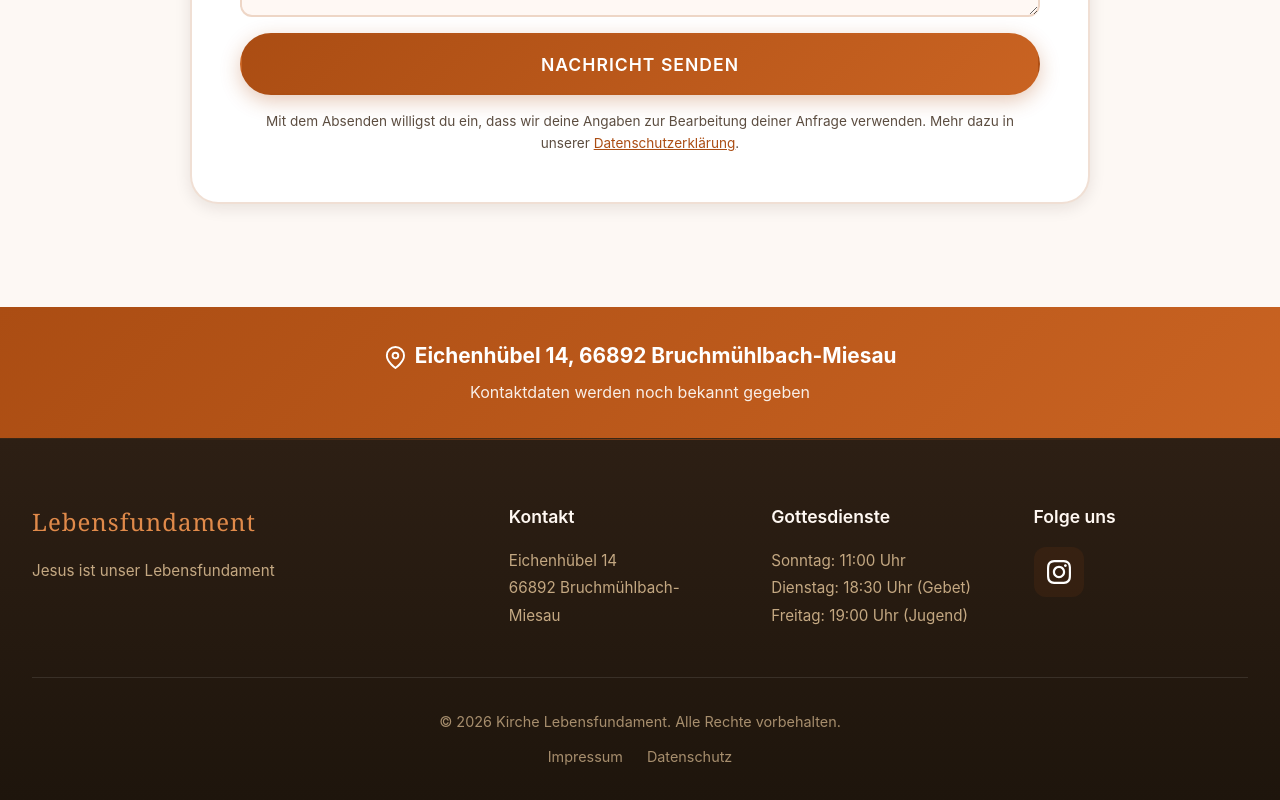
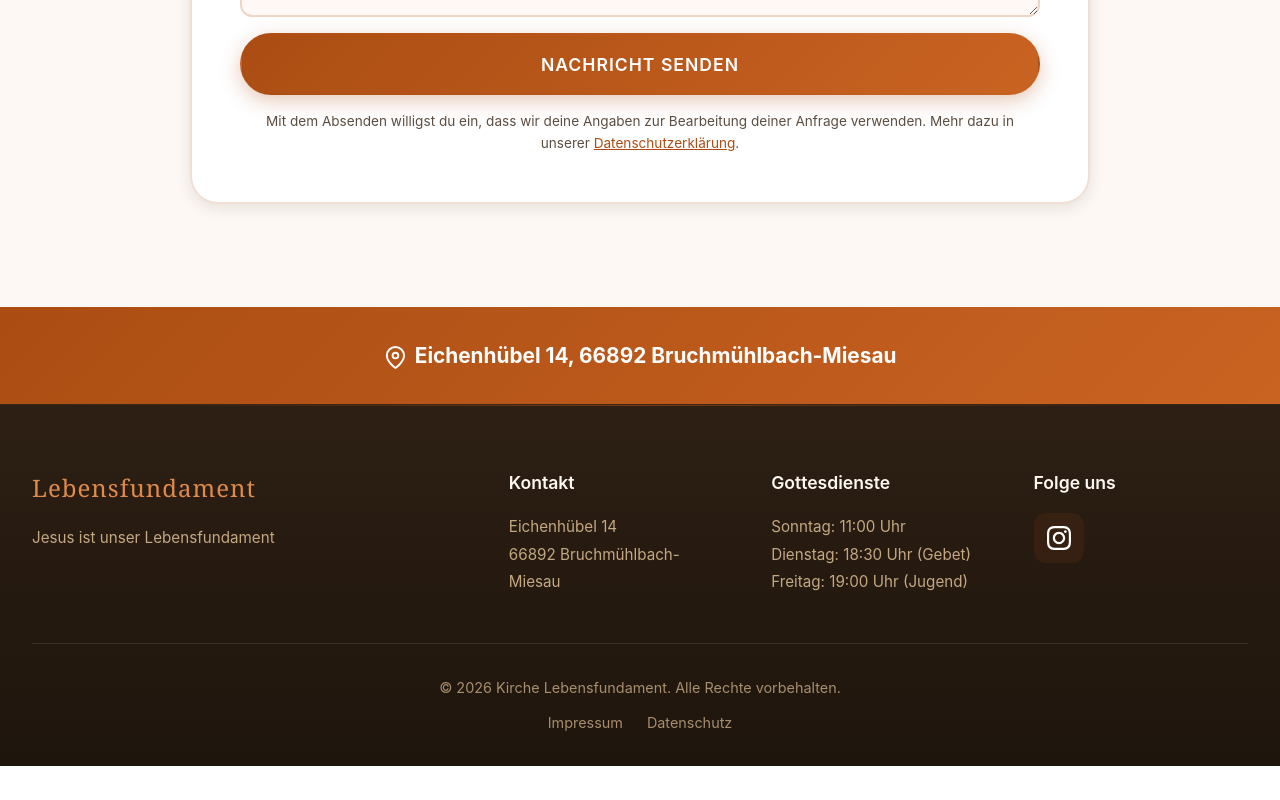
Before and after one commit to MarceloEito/lebensfundament-website, a React (Create React App) app: page / in a window 1280 px wide. Shown: the part 4585-5385 px from the top of the page. After the commit the page ends 5351 px from the top, so only its background shows below. Built offline with nearby package versions, Linux system fonts and the light colour scheme; the HTML template or start-up script is replaced by a standard one.

Commit message:
Remove "Kontaktdaten werden noch bekannt gegeben" from address banner
Co-Authored-By: Claude Opus 5.5 <noreply@anthropic.com>
Claude-Session: https://claude.ai/code/session_01ATdbpFbCVpoaUS55mvft23

```diff
--- a/src/components/Location.css
+++ b/src/components/Location.css
@@ -8,12 +8,6 @@
   color: #ffffff;
   font-size: 1.3rem;
   font-weight: 700;
-  margin-bottom: 0.5rem;
-}
-
-.location-content p {
-  color: rgba(255, 255, 255, 0.9);
-  font-size: 1rem;
 }
 
 @media (max-width: 768px) {
--- a/src/components/Location.js
+++ b/src/components/Location.js
@@ -13,7 +13,6 @@ function Location() {
     <div className="location-banner">
       <div className="location-content">
         <h3><MapPinIcon />Eichenhübel 14, 66892 Bruchmühlbach-Miesau</h3>
-        <p>Kontaktdaten werden noch bekannt gegeben</p>
       </div>
     </div>
   );
```
